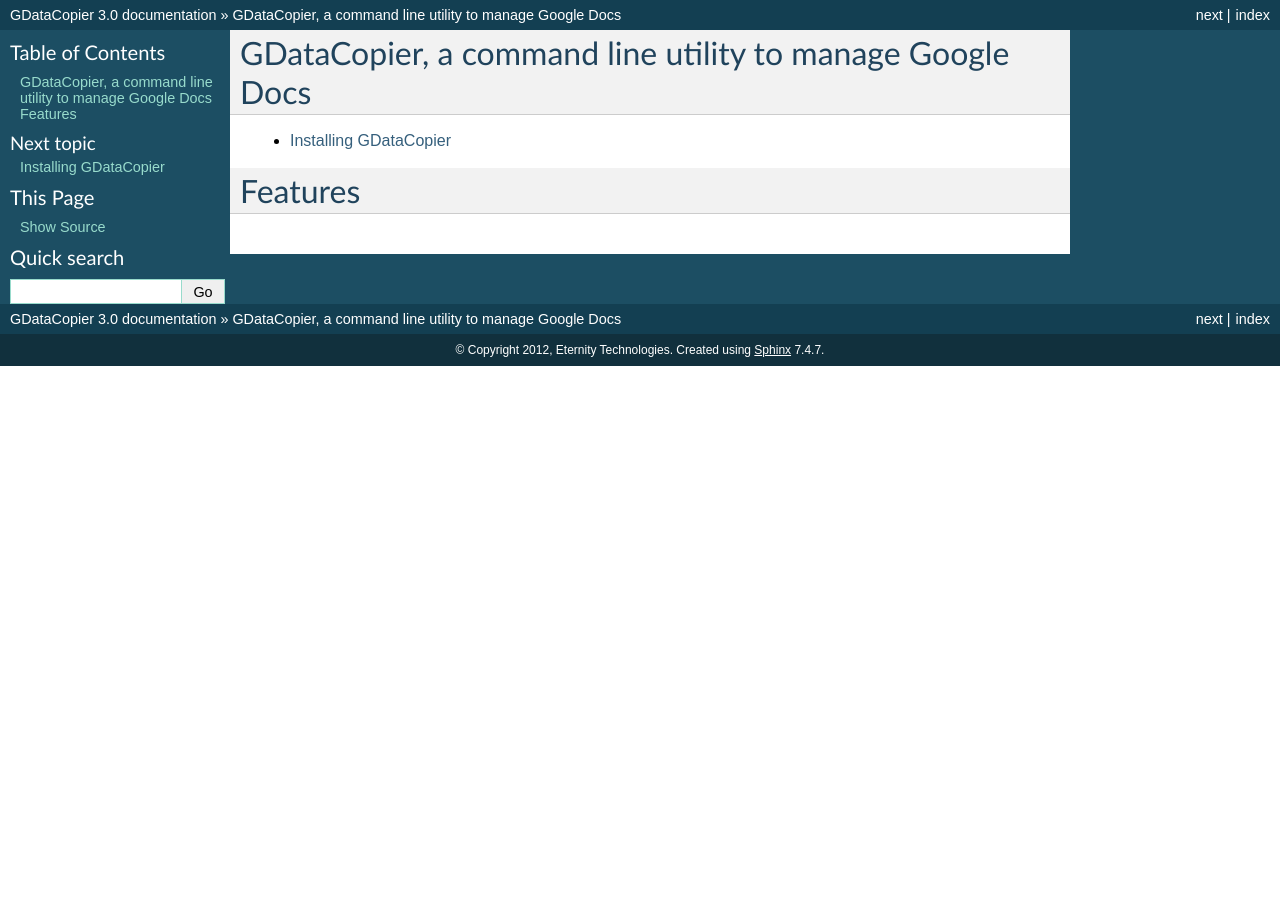
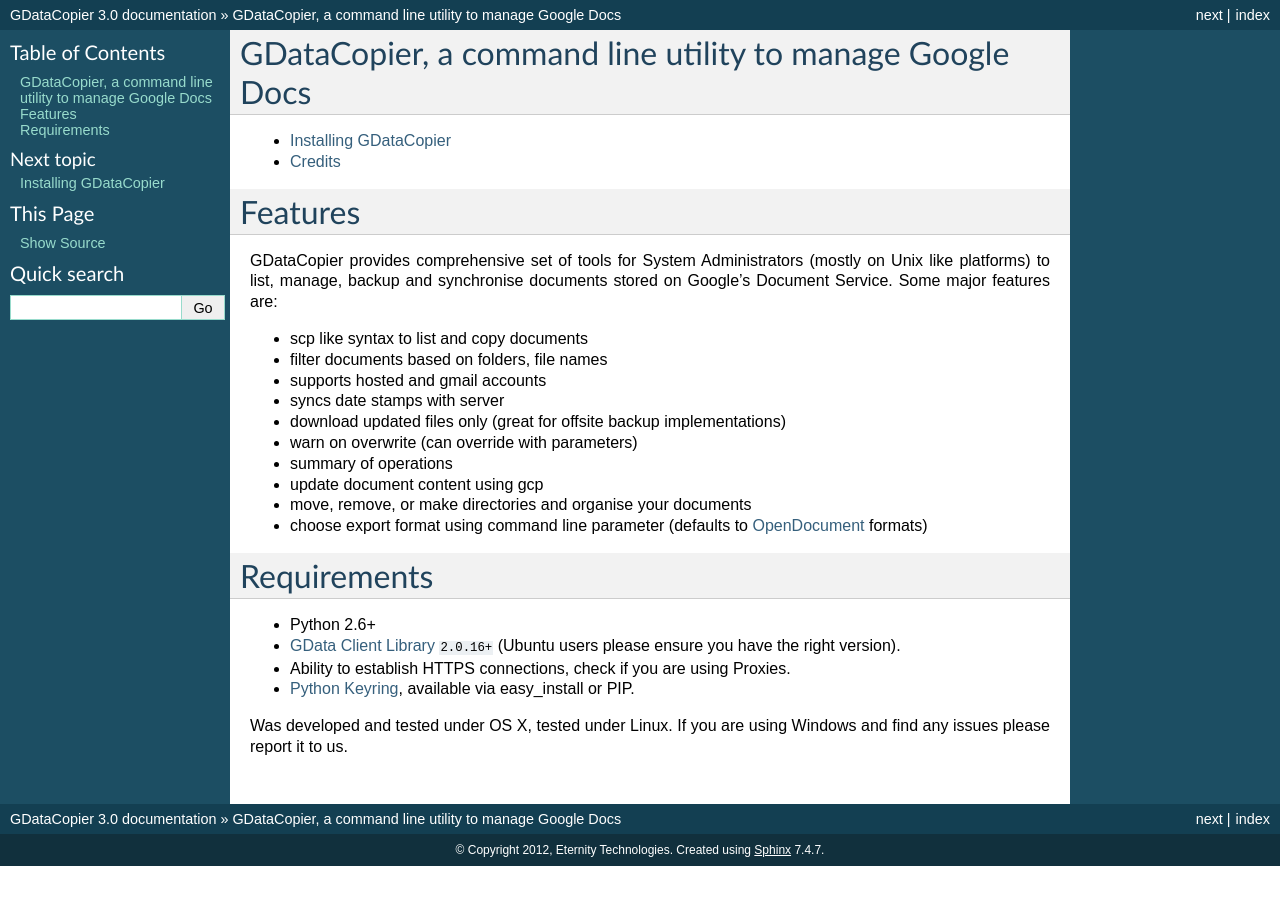
Before and after one commit to migscabral/gdatacopier, a Sphinx documentation site: the page built from docs/source/index.rst, in a window 1280 px wide. Built offline with Sphinx 7.4.7, drawn with Linux system fonts in a browser that asks for light colours.

Commit message:
Ported credits and features from the wiki

```diff
--- a/docs/source/index.rst
+++ b/docs/source/index.rst
@@ -11,7 +11,31 @@
    :maxdepth: 2
 
    installation
+   credits
 
 
 Features
 ========
+
+GDataCopier provides comprehensive set of tools for System Administrators (mostly on Unix like platforms) to list, manage, backup and synchronise documents stored on Google's Document Service. Some major features are:
+
+* scp like syntax to list and copy documents
+* filter documents based on folders, file names
+* supports hosted and gmail accounts
+* syncs date stamps with server
+* download updated files only (great for offsite backup implementations)
+* warn on overwrite (can override with parameters)
+* summary of operations
+* update document content using gcp
+* move, remove, or make directories and organise your documents
+* choose export format using command line parameter (defaults to `OpenDocument <http://en.wikipedia.org/wiki/OpenDocument>`_ formats)
+
+Requirements
+============
+
+* Python 2.6+
+* `GData Client Library <http://code.google.com/p/gdata-python-client/downloads/list>`_ ``2.0.16+`` (Ubuntu users please ensure you have the right version).
+* Ability to establish HTTPS connections, check if you are using Proxies.
+* `Python Keyring <http://pypi.python.org/pypi/keyring>`_, available via easy_install or PIP.
+
+Was developed and tested under OS X, tested under Linux. If you are using Windows and find any issues please report it to us.
```
Also changed, not shown: docs/source/credits.rst (added, +19 -0 lines).
